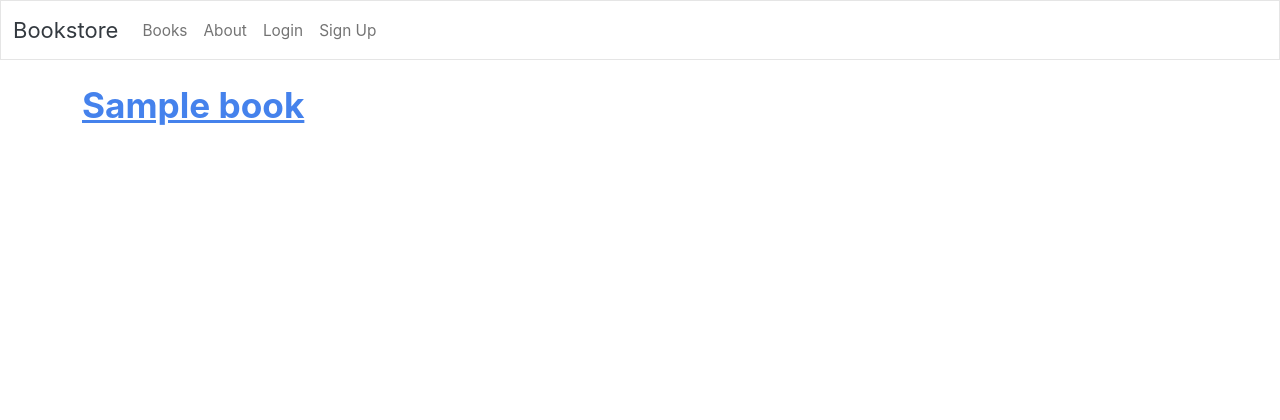
After one commit to Nitesh-mint/ch4-bookstore, a Django app: page /books/ in a window 1280 px wide. The commit adds this page. Shown: the top 420 px of the page. Run offline with Django 4.2, Linux system fonts and the light colour scheme; tables that the repository leaves empty hold one stand-in row (values such as "Sample post"); parts of the project's set-up code (start-up, migrations or seed data) failed here and were passed over; some libraries are stand-ins or nearby versions.

Commit message:
designed base model of the project

```diff
--- /dev/null
+++ b/books/apps.py
@@ -0,0 +1,6 @@
+from django.apps import AppConfig
+
+
+class BooksConfig(AppConfig):
+    default_auto_field = 'django.db.models.BigAutoField'
+    name = 'books'
--- /dev/null
+++ b/books/models.py
@@ -0,0 +1,22 @@
+import uuid
+from django.db import models
+from django.urls import reverse
+
+class Book(models.Model):
+    # for safer url routing like slug
+    id = models.UUIDField(
+        primary_key=True,
+        default = uuid.uuid4,
+        editable = False
+    )
+    title = models.CharField(max_length=250)
+    author = models.CharField(max_length=200)
+    price = models.DecimalField(max_digits=6, decimal_places=2)
+
+
+    def __str__(self):
+        return self.title
+
+    # afno url afai return garne function
+    def get_absolute_url(self):
+        return reverse("book_detail", args=[str(self.id)])
--- /dev/null
+++ b/books/urls.py
@@ -0,0 +1,8 @@
+from django.urls import path
+
+from .views import BookListView, BookDetailView
+
+urlpatterns = [
+    path("", BookListView.as_view(), name="book_list"),
+    path("<uuid:pk>/", BookDetailView.as_view(), name="book_detail"),
+]
--- /dev/null
+++ b/books/views.py
@@ -0,0 +1,15 @@
+from django.shortcuts import render
+
+from django.views.generic import ListView, DetailView
+
+from .models import Book
+
+class BookListView(ListView):
+    model = Book
+    context_object_name = "book_list"
+    template_name = "books/book_list.html"
+
+class BookDetailView(DetailView):
+    model = Book
+    context_object_name = "book"
+    template_name = "books/book_detail.html"
--- a/django_project/settings.py
+++ b/django_project/settings.py
@@ -38,6 +38,7 @@ INSTALLED_APPS = [
     #Local
     'accounts',
     'pages',
+    'books',
 ]
 
 MIDDLEWARE = [
--- a/django_project/urls.py
+++ b/django_project/urls.py
@@ -23,4 +23,5 @@ urlpatterns = [
     path("accounts/", include("allauth.urls")),
     # Local apps
     path("",include("pages.urls")),
+    path("books/", include("books.urls")),
 ]
--- a/templates/_base.html
+++ b/templates/_base.html
@@ -20,6 +20,9 @@
           </button>
           <div class="collapse navbar-collapse" id="navbarColor03">
             <ul class="navbar-nav me-auto">
+                <li class="nav-item">
+                  <a class="nav-link" href="{% url 'book_list' %}">Books</a>
+                </li>
                 <li class="nav-item">
                     <a class="nav-link" href="{% url 'about' %}">About</a>
                 </li>
--- /dev/null
+++ b/templates/books/book_list.html
@@ -0,0 +1,10 @@
+{% extends "_base.html" %}
+{% block title %}Books{% endblock title %}
+
+{% block content %}
+    {% for book in book_list %}
+        <div>
+            <h2><a href="{{ book.get_absolute_url }}">{{ book.title }}</a></h2>
+        </div>
+    {% endfor %}
+{% endblock content %}
```
Also changed, not shown: books/admin.py (added, +10 -0 lines), books/tests.py (added, +34 -0 lines), templates/books/book_detail.html (added, +11 -0 lines), books/__init__.py (added), books/migrations/0001_initial.py (added), books/migrations/__init__.py (added).
